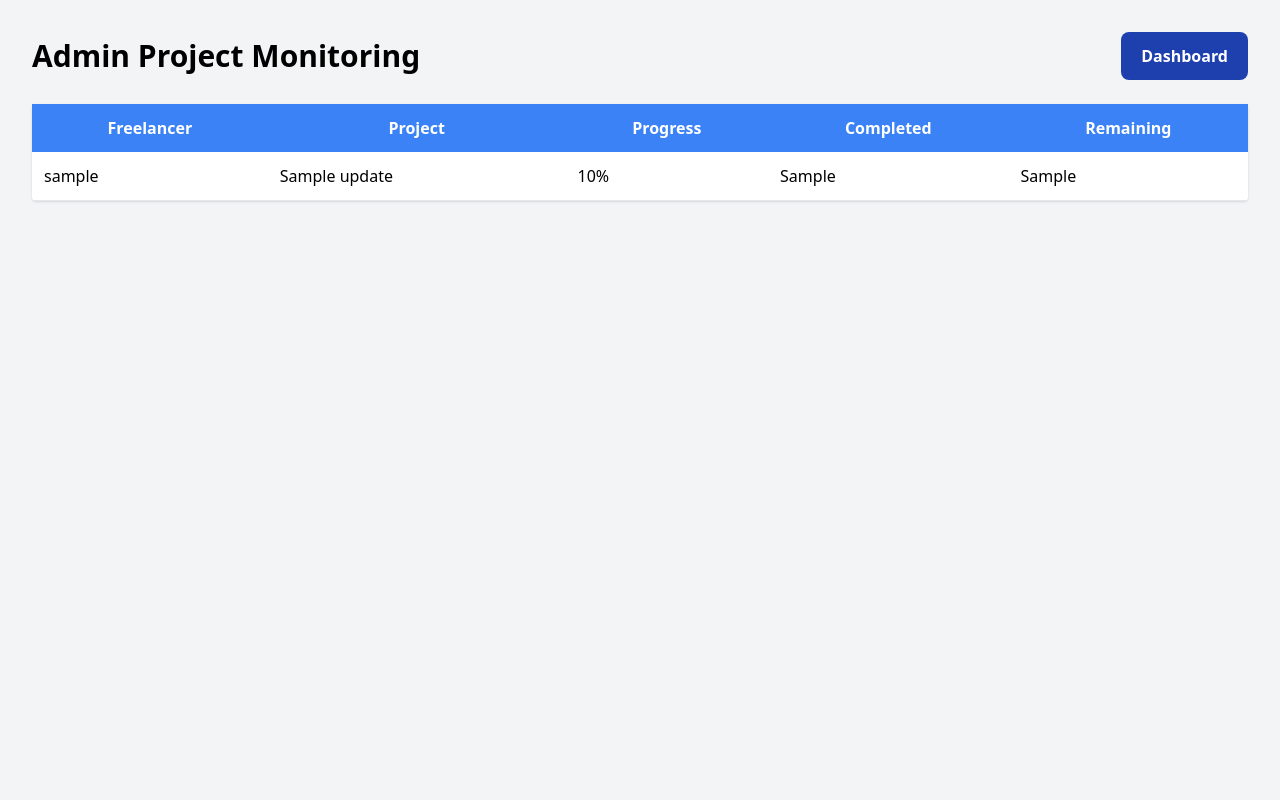
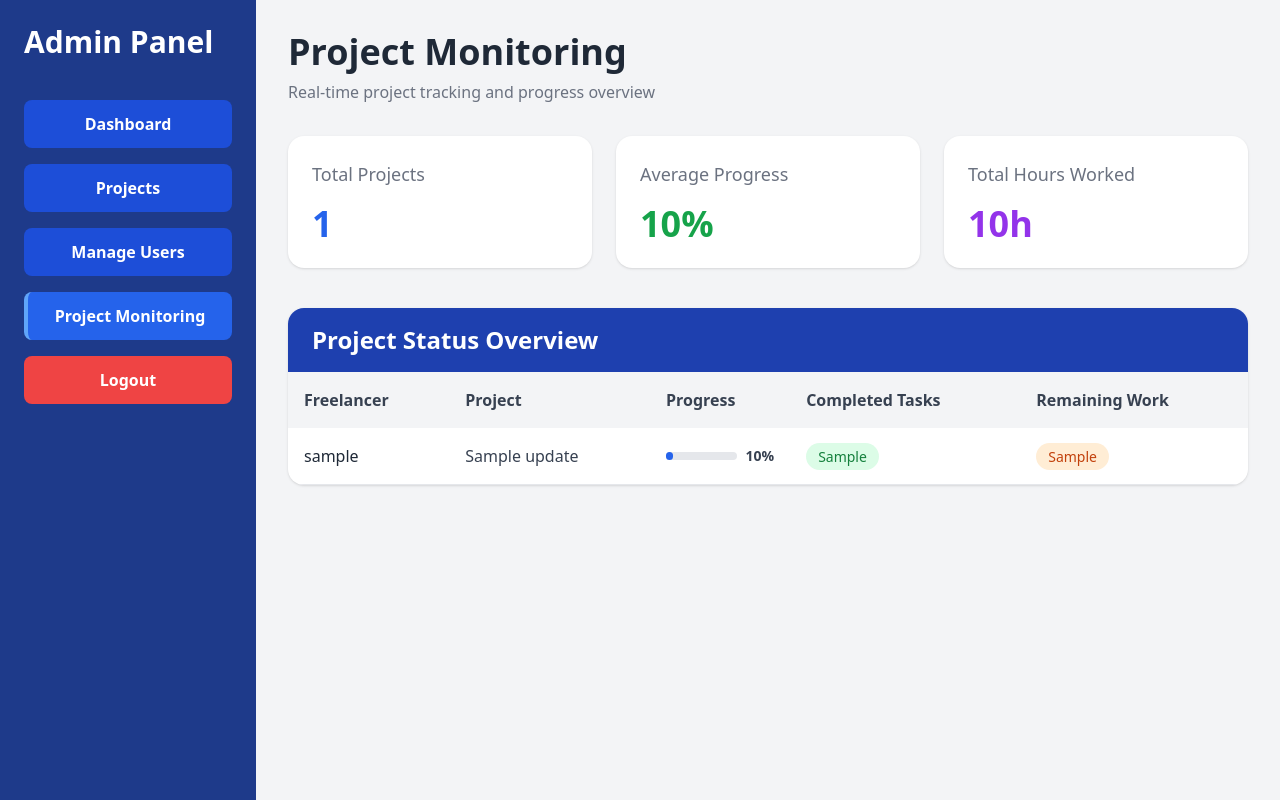
Before and after one commit to Ohil09/Freelancer, a Flask app: template templates/admin_project_monitor.html in a window 1280 px wide. Run offline with Flask 3, Linux system fonts and the light colour scheme; the template is opened without the code that fills it: most values are stand-ins (such as "Sample title", 1, 10 or a date in 2020); some libraries are stand-ins or nearby versions.

Commit message:
Rework UI for login and admin project monitoring pages

```diff
--- a/templates/admin_project_monitor.html
+++ b/templates/admin_project_monitor.html
@@ -1,51 +1,166 @@
 <!DOCTYPE html>
-<html>
+<html lang="en">
 <head>
+    <meta charset="UTF-8">
     <title>Project Monitor</title>
     <script src="https://cdn.tailwindcss.com"></script>
 </head>
 
 <body class="bg-gray-100">
 
-<div class="p-8">
+<div class="flex h-screen">
 
-<div class="flex justify-between items-center mb-6">
-    <h1 class="text-3xl font-bold">
-        Admin Project Monitoring
+    <!-- SIDEBAR -->
+    <div class="w-64 bg-blue-900 text-white p-6 overflow-y-auto">
+
+        <h1 class="text-3xl font-bold mb-10">
+            Admin Panel
         </h1>
-    <a href="/" class="bg-blue-800 hover:bg-blue-900 text-white px-5 py-3 rounded-lg font-semibold">
+
+        <div class="space-y-4">
+
+            <a href="/"
+               class="block bg-blue-700 hover:bg-blue-600 px-4 py-3 rounded-lg text-center font-semibold transition">
                 Dashboard
             </a>
+
+            <a href="/projects"
+               class="block bg-blue-700 hover:bg-blue-600 px-4 py-3 rounded-lg text-center font-semibold transition">
+                Projects
+            </a>
+
+            <a href="/admin/users"
+               class="block bg-blue-700 hover:bg-blue-600 px-4 py-3 rounded-lg text-center font-semibold transition">
+                Manage Users
+            </a>
+
+            <a href="/admin/project_monitor"
+               class="block bg-blue-600 hover:bg-blue-500 px-4 py-3 rounded-lg text-center font-semibold transition border-l-4 border-blue-400">
+                Project Monitoring
+            </a>
+
+            <a href="/logout"
+               class="block bg-red-500 hover:bg-red-600 px-4 py-3 rounded-lg text-center font-semibold transition">
+                Logout
+            </a>
+
         </div>
-<table class="w-full bg-white shadow rounded">
 
-<tr class="bg-blue-500 text-white">
+    </div>
 
-<th class="p-3">Freelancer</th>
-<th class="p-3">Project</th>
-<th class="p-3">Progress</th>
-<th class="p-3">Completed</th>
-<th class="p-3">Remaining</th>
+    <!-- MAIN CONTENT -->
+    <div class="flex-1 p-8 overflow-auto">
 
+        <!-- TOP SECTION -->
+        <div class="mb-8">
+            <div>
+                <h2 class="text-4xl font-bold text-gray-800">
+                    Project Monitoring
+                </h2>
+                <p class="text-gray-500 mt-2">
+                    Real-time project tracking and progress overview
+                </p>
+            </div>
+        </div>
+
+        <!-- STATS CARDS -->
+        <div class="grid grid-cols-1 md:grid-cols-3 gap-6 mb-10">
+
+            <!-- TOTAL PROJECTS -->
+            <div class="bg-white p-6 rounded-2xl shadow">
+                <h3 class="text-gray-500 text-lg">
+                    Total Projects
+                </h3>
+                <p class="text-4xl font-bold text-blue-600 mt-4">
+                    {{ updates|length }}
+                </p>
+            </div>
+
+            <!-- ACTIVE PROJECTS -->
+            <div class="bg-white p-6 rounded-2xl shadow">
+                <h3 class="text-gray-500 text-lg">
+                    Average Progress
+                </h3>
+                <p class="text-4xl font-bold text-green-600 mt-4">
+                    {% set total = updates|map(attribute='progress')|list|sum %}
+                    {% if updates|length > 0 %}
+                        {{ (total / updates|length)|int }}%
+                    {% else %}
+                        0%
+                    {% endif %}
+                </p>
+            </div>
+
+            <!-- TOTAL HOURS -->
+            <div class="bg-white p-6 rounded-2xl shadow">
+                <h3 class="text-gray-500 text-lg">
+                    Total Hours Worked
+                </h3>
+                <p class="text-4xl font-bold text-purple-600 mt-4">
+                    {% set hours = updates|map(attribute='completed_tasks')|list|sum %}
+                    {{ hours }}h
+                </p>
+            </div>
+
+        </div>
+
+        <!-- PROJECT TABLE -->
+        <div class="bg-white rounded-2xl shadow overflow-hidden">
+
+            <div class="bg-blue-800 text-white px-6 py-4">
+                <h2 class="text-2xl font-bold">
+                    Project Status Overview
+                </h2>
+            </div>
+
+            <table class="w-full">
+
+                <thead class="bg-gray-100 text-gray-700">
+                    <tr>
+                        <th class="p-4 text-left font-semibold">Freelancer</th>
+                        <th class="p-4 text-left font-semibold">Project</th>
+                        <th class="p-4 text-left font-semibold">Progress</th>
+                        <th class="p-4 text-left font-semibold">Completed Tasks</th>
+                        <th class="p-4 text-left font-semibold">Remaining Work</th>
                     </tr>
+                </thead>
 
+                <tbody>
                 {% for u in updates %}
 
-<tr class="border-b">
-
-<td class="p-3">{{ u.username }}</td>
-<td class="p-3">{{ u.project_name }}</td>
-<td class="p-3">{{ u.progress }}%</td>
-<td class="p-3">{{ u.completed_tasks }}</td>
-<td class="p-3">{{ u.remaining_work }}</td>
-
+                    <tr class="border-b hover:bg-gray-50 transition">
+                        <td class="p-4 font-medium text-gray-800">{{ u.username }}</td>
+                        <td class="p-4 text-gray-700">{{ u.project_name }}</td>
+                        <td class="p-4">
+                            <div class="flex items-center">
+                                <div class="w-full bg-gray-200 rounded-full h-2 mr-2">
+                                    <div class="bg-blue-600 h-2 rounded-full" style="width: {{ u.progress }}%"></div>
+                                </div>
+                                <span class="text-sm font-semibold text-gray-700 min-w-max">{{ u.progress }}%</span>
+                            </div>
+                        </td>
+                        <td class="p-4">
+                            <span class="bg-green-100 text-green-700 px-3 py-1 rounded-full text-sm font-medium">
+                                {{ u.completed_tasks }}
+                            </span>
+                        </td>
+                        <td class="p-4">
+                            <span class="bg-orange-100 text-orange-700 px-3 py-1 rounded-full text-sm font-medium">
+                                {{ u.remaining_work }}
+                            </span>
+                        </td>
                     </tr>
 
                 {% endfor %}
+                </tbody>
 
             </table>
 
         </div>
 
+    </div>
+
+</div>
+
 </body>
 </html>
```
Also changed, not shown: templates/login.html (+23 -10 lines). Lines whose indentation alone changed are shown as unchanged.
